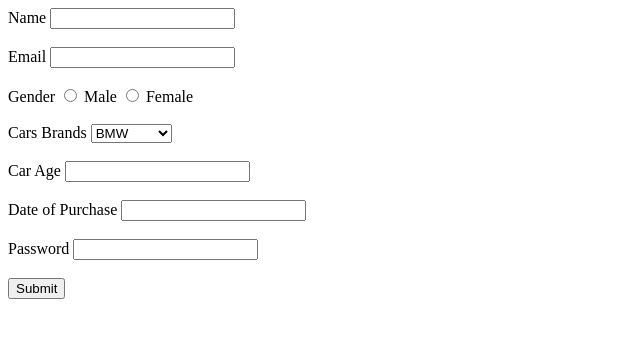
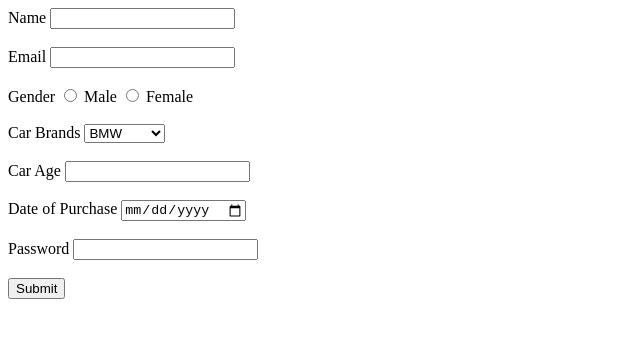
Before and after one commit to acciojob/car-insurance-form-moeenpatel, a website: page main.html in a window 1280 px wide. Shown: the whole page, without its empty margins (0-640 px from the left). Drawn offline with Linux system fonts and the light colour scheme.

Commit message:
created a submission

```diff
--- a/main.html
+++ b/main.html
@@ -14,7 +14,7 @@
 		<br><br>
 
 		<label for="email">Email</label>
-		<input type="text" id="email" name="email" required>
+		<input type="email" id="email" name="email" required>
 		<br><br>
 
 		<label for="gender">Gender</label>
@@ -24,40 +24,28 @@
 		<label for="gender">Female</label>
 		<br><br>
 
-		<label for="cars">Cars Brands</label>
+		<label for="cars">Car Brands</label>
 		<select id="cars">
 			<option>BMW</option>
 			<option>Audi</option>
 			<option>Mercedez</option>
 		</select>
-		<br>
-		<br>
+		<br><br>
 
-		<label for="cage">Car Age</label>
-		<input type="number" id="cage" name="cage" required>
+		<label for="carage">Car Age</label>
+		<input type="number" id="carage" name="carage" required>
 		<br><br>
 
 		<label for="dop">Date of Purchase</label>
-		<input type="dop" id="dop" name="dop" required>
+		<input type="date" id="dop" name="dop" required>
 		<br><br>
-
 
 		<label for="password">Password</label>
 		<input type="password" id="password" name="password" required>
-		<br>
-		<br>
+		<br><br>
 
-
-
-
-
-<button type="submit">Submit</button>
+		<button type="submit">Submit</button>
 	</form>
-
-
-
-
-
     <script type="text/javascript" src="./script.js">
 </script>
 
```
